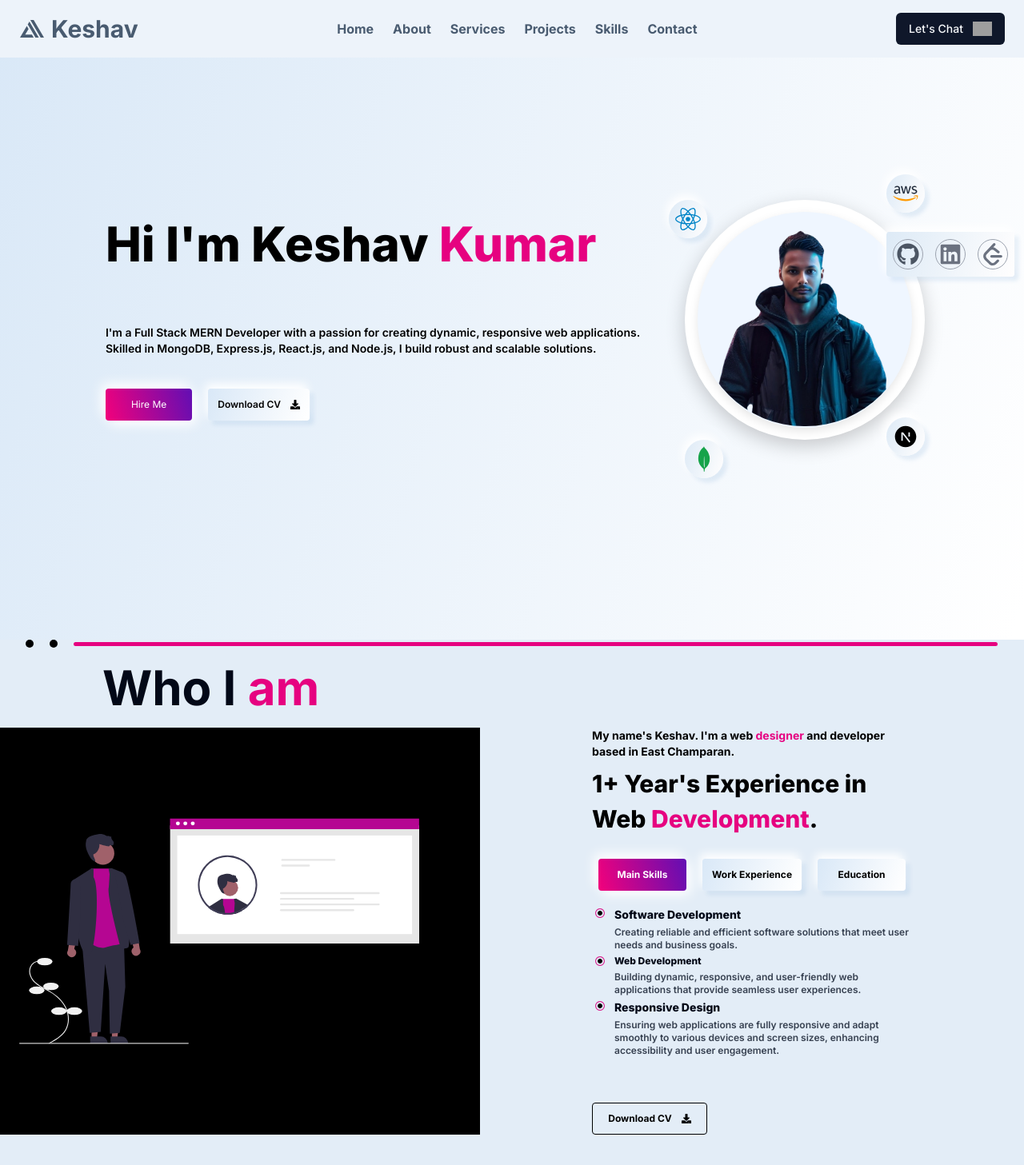
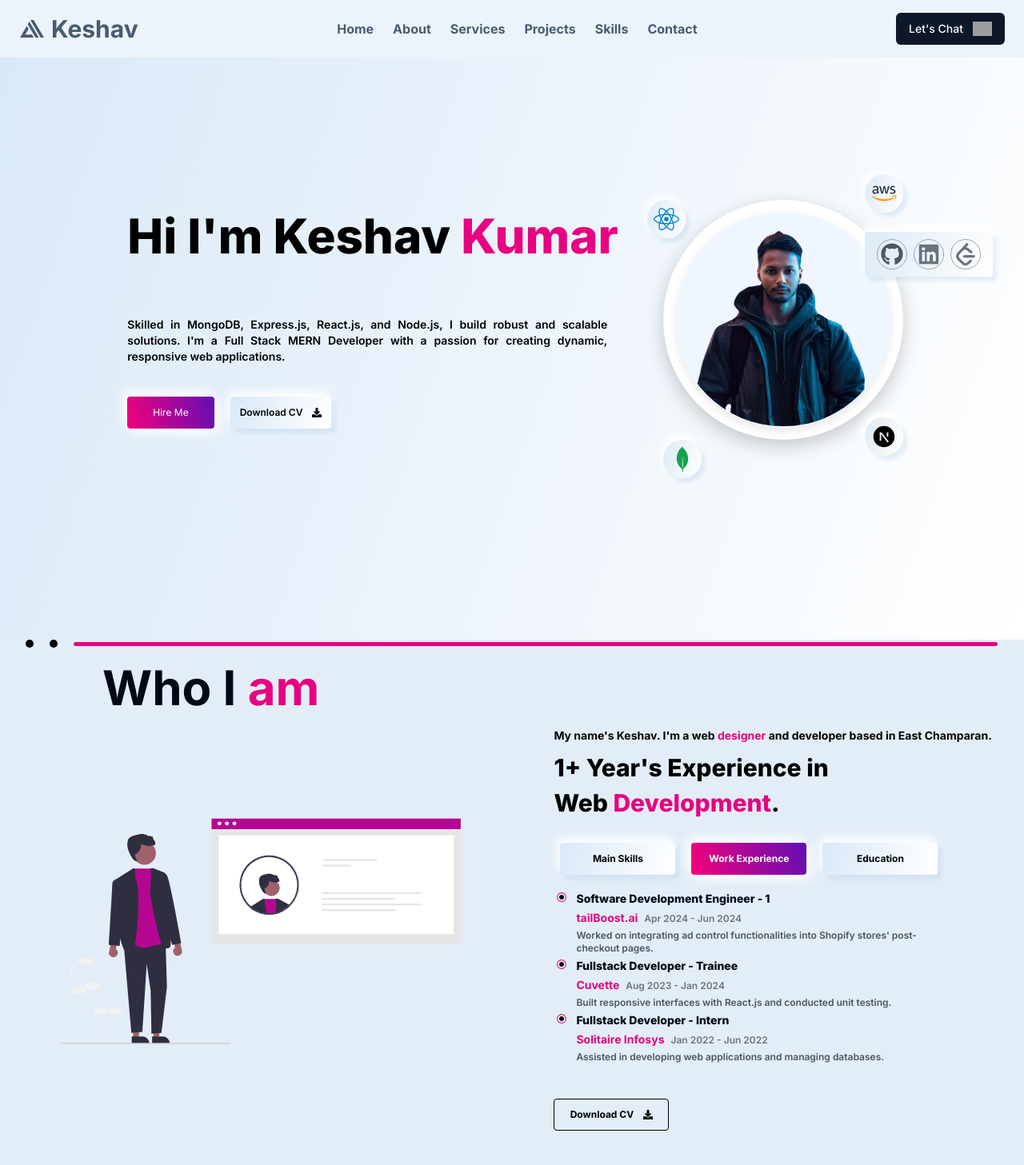
Before and after one commit to keshav7662/My_Portfolio, a React (Vite) app in the folder client/: page / in a window 1280 px wide. Shown: the top 1457 px of the page at 80% size. Built offline with nearby package versions, Linux system fonts and the light colour scheme; grey boxes are pictures that could not be loaded; the HTML template or start-up script is replaced by a standard one.

Commit message:
some dimension fixes!

```diff
--- a/client/src/App.css
+++ b/client/src/App.css
@@ -5,9 +5,7 @@
     scroll-behavior: smooth;
     font-family: "Inter", sans-serif;
 }
-body {
-    background-color: #E3EDF7;
-}
+
 
 :root {
     --box-shadow:
--- a/client/src/index.css
+++ b/client/src/index.css
@@ -84,6 +84,6 @@
   }
 }
 
-  body {
-    background-color: #E3EDF7;
+body {
+  background-color: #E3EDF7;
 }
--- a/client/src/layout/About.jsx
+++ b/client/src/layout/About.jsx
@@ -1,18 +1,13 @@
 import React, { useState, useEffect } from 'react';
-import { useSpring, animated } from '@react-spring/web';
 import { AboutMe, Ring } from '../assets/Svg';
 import { Button } from "@/components/ui/button";
 import { FaDownload } from "react-icons/fa";
-import Aos from 'aos';
 
 const About = () => {
 
-  Aos.init({
-    duration: 1000
-  });
 
-  const [activeButton, setActiveButton] = useState('main-skills');
-  const springProps = useSpring({ opacity: 1, from: { opacity: 0 }, delay: 700 });
+
+  const [activeButton, setActiveButton] = useState('experience');
 
   const handleButtonClick = (button) => {
     setActiveButton(button);
@@ -22,6 +17,35 @@ const About = () => {
     switch (activeButton) {
       case 'main-skills':
         return (
+          // <>
+          //   <div className='flex gap-2'>
+          //     <div className='h-3 mt-0.5'>
+          //       <Ring className='h-full' />
+          //     </div>
+          //     <div>
+          //       <h2 className='font-extrabold text-xs md:text-sm'>Software Development</h2>
+          //       <p className='text-xs text-gray-700 my-1 font-semibold '>Creating reliable and efficient software solutions that meet user needs and business goals.</p>
+          //     </div>
+          //   </div>
+          //   <div className='flex gap-2'>
+          //     <div className='h-3 mt-0.5'>
+          //       <Ring className='h-full' />
+          //     </div>
+          //     <div>
+          //       <h2 className='font-extrabold text-xs Md:text-sm'>Web Development</h2>
+          //       <p className='text-xs text-gray-700 my-1 font-semibold '>Building dynamic, responsive, and user-friendly web applications that provide seamless user experiences.</p>
+          //     </div>
+          //   </div>
+          //   <div className='flex gap-2'>
+          //     <div className='h-3 mt-0.5'>
+          //       <Ring className='h-full' />
+          //     </div>
+          //     <div>
+          //       <h2 className='font-extrabold text-xs md:text-sm'>Responsive Design</h2>
+          //       <p className='text-xs text-gray-700 mt-1 font-semibold '>Ensuring web applications are fully responsive and adapt smoothly to various devices and screen sizes, enhancing accessibility and user engagement.</p>
+          //     </div>
+          //   </div>
+          // </>
           <>
             <div className='flex gap-2'>
               <div className='h-3 mt-0.5'>
@@ -29,25 +53,21 @@ const About = () => {
               </div>
               <div>
                 <h2 className='font-extrabold text-xs md:text-sm'>Software Development</h2>
-                <p className='text-xs text-gray-700 my-1 font-semibold '>Creating reliable and efficient software solutions that meet user needs and business goals.</p>
+                <p className='text-xs text-gray-600 my-1 font-semibold'>Creating reliable and efficient software solutions that meet user needs and business goals.</p>
               </div>
             </div>
             <div className='flex gap-2'>
-              <div className='h-3 mt-0.5'>
-                <Ring className='h-full' />
-              </div>
+              <div className='h-3 mt-0.5'><Ring className='h-full' /></div>
               <div>
-                <h2 className='font-extrabold text-xs Md:text-sm'>Web Development</h2>
-                <p className='text-xs text-gray-700 my-1 font-semibold '>Building dynamic, responsive, and user-friendly web applications that provide seamless user experiences.</p>
+                <h2 className='font-extrabold text-xs md:text-sm'>Web Development</h2>
+                <p className='text-xs text-gray-600 my-1 font-semibold'>Building dynamic, responsive, and user-friendly web applications that provide seamless user experiences.</p>
               </div>
             </div>
             <div className='flex gap-2'>
-              <div className='h-3 mt-0.5'>
-                <Ring className='h-full' />
-              </div>
+              <div className='h-3 mt-0.5'><Ring className='h-full' /></div>
               <div>
                 <h2 className='font-extrabold text-xs md:text-sm'>Responsive Design</h2>
-                <p className='text-xs text-gray-700 mt-1 font-semibold '>Ensuring web applications are fully responsive and adapt smoothly to various devices and screen sizes, enhancing accessibility and user engagement.</p>
+                <p className='text-xs text-gray-600 my-1 font-semibold'>Ensuring web applications are fully responsive and adapt smoothly to various devices and screen sizes, enhancing accessibility and user engagement.</p>
               </div>
             </div>
           </>
@@ -94,6 +114,7 @@ const About = () => {
         );
       case 'education':
         return (
+
           <>
             <div className='flex gap-2'>
               <div className='h-3 mt-0.5'>
@@ -101,25 +122,21 @@ const About = () => {
               </div>
               <div>
                 <h2 className='font-extrabold text-xs md:text-sm'>Bachelor of Technology - <span className='text-xs text-gray-500 my-1 font-semibold '>2018-2022</span></h2>
-                <p className='text-xs text-title-rgba my-1 font-semibold'>Chandigarh Group of Colleges, Mohali, Punjab.</p>
+                <p className='text-xs text-gray-600 my-1 font-semibold'>Chandigarh Group of Colleges, Mohali, Punjab.</p>
               </div>
             </div>
             <div className='flex gap-2'>
-              <div className='h-3 mt-0.5'>
-                <Ring className='h-full' />
-              </div>
+              <div className='h-3 mt-0.5'><Ring className='h-full' /></div>
               <div>
                 <h2 className='font-extrabold text-xs md:text-sm'>Senior Secondary School - XII - <span className='text-xs text-gray-500 my-1 font-semibold '>2016-2018</span></h2>
-                <p className='text-xs text-title-rgba my-1 font-semibold'>K.T College, East Champaran, Bihar.</p>
+                <p className='text-xs text-gray-600 my-1 font-semibold'>K.T College, East Champaran, Bihar.</p>
               </div>
             </div>
             <div className='flex gap-2'>
-              <div className='h-3 mt-0.5'>
-                <Ring className='h-full' />
-              </div>
+              <div className='h-3 mt-0.5'><Ring className='h-full' /></div>
               <div>
                 <h2 className='font-extrabold text-xs md:text-sm'>Secondary School - X - <span className='text-xs text-gray-500 my-1 font-semibold '>2015</span></h2>
-                <p className='text-xs text-title-rgba my-1 font-semibold'>Shantiniketan Jubilee School, East Champaran, Bihar.</p>
+                <p className='text-xs text-gray-600 my-1 font-semibold'>Shantiniketan Jubilee School, East Champaran, Bihar.</p>
               </div>
             </div>
           </>
@@ -130,55 +147,64 @@ const About = () => {
   };
 
   return (
-    <animated.section id="about" style={springProps} className={'bg-[#E3EDF7'} data-aos="fade-up" data-aos-duration="1000" >
+    <section id="about">
       <h2 className='text-4xl md:text-6xl ml-5 md:ml-32 my-5 font-bold'>
         Who I <span className='text-title-rgba'>am</span>
       </h2>
-      <div className="flex flex-col lg:flex-row" >
-        <div className='w-full lg:max-w-[600px] bg-black px-6'>
-          <AboutMe className="w-full lg:w-[500px]" />
+      <div className="flex flex-col lg:flex-row ">
+        <div className='w-full flex justify-center px-6'>
+          <AboutMe className="w-full xl:w-[500px]" />
         </div>
-        <div className=' mx-auto text-left max-w-[330px] lg:max-w-[400px] flex flex-col'>
+        <div className='w-full mx-auto flex '>
+          <div className='mx-auto text-left w-full md:w-auto px-3 '>
             <p className='text-sm text-black font-bold'>
               My name's Keshav. I'm a web <span className='text-title-rgba'>designer</span> and developer based in East Champaran.
             </p>
-          <h1 className='text-black font-extrabold text-2xl md:text-3xl my-3'>
+            <h1 className='text-black   font-extrabold text-2xl md:text-3xl my-3'>
               <span>1+ Year's Experience in</span>
               <p className='font-extrabold text-2xl md:text-3xl mt-2'>
                 Web <span className='text-title-rgba'>Development</span>.
               </p>
             </h1>
-          <div className='flex justify-center lg:justify-start items-center gap-2 md:gap-5 my-5  px-2'>
+            <div className='flex flex-col min-h-[400px]'>
+              <div className='flex  items-center gap-2 md:gap-5 my-5 px-2'>
                 <Button
-              className={`px-3 w-40 text-xs rounded-sm hover:scale-105 transform transition-transform duration-200 font-bold ${activeButton === 'main-skills' ? 'hire-me text-white duration-300' : 'download-cv text-black'}`}
+                  className={`px-3 w-36 text-xs rounded-sm hover:scale-105 transform transition-transform duration-200 font-bold ${activeButton === 'main-skills' ? 'hire-me text-white duration-300' : 'download-cv text-black'}`}
                   onClick={() => handleButtonClick('main-skills')}
                 >
                   Main Skills
                 </Button>
                 <Button
-              className={`px-3 text-xs w-40 rounded-sm hover:scale-105 transform transition-transform duration-200 font-bold ${activeButton === 'experience' ? 'hire-me text-white' : 'download-cv text-black'}`}
+                  className={`px-3 text-xs w-36 rounded-sm hover:scale-105 transform transition-transform duration-200 font-bold ${activeButton === 'experience' ? 'hire-me text-white' : 'download-cv text-black'}`}
                   onClick={() => handleButtonClick('experience')}
                 >
                   Work Experience
                 </Button>
                 <Button
-              className={`px-3 text-xs w-40 rounded-sm hover:scale-105 transform transition-transform duration-200 font-bold ${activeButton === 'education' ? 'hire-me text-white' : 'download-cv text-black'}`}
+                  className={`px-3 text-xs w-36 rounded-sm hover:scale-105 transform transition-transform duration-200 font-bold ${activeButton === 'education' ? 'hire-me text-white' : 'download-cv text-black'}`}
                   onClick={() => handleButtonClick('education')}
                 >
                   Education
                 </Button>
               </div>
-          {/* Conditional content */}
-          <div className=' flex flex-col overflow-y-auto'>
+              {/* Content area */}
+              <div className='max-w-[500px]  overflow-y-auto'>
                 {renderContent()}
               </div>
-          {/* Conditional content */}
-          <Button className='w-36 text-black bg-transparent border border-black rounded-sm text-xs font-bold ml-3 md:ml-0 hover:bg-black hover:text-white mt-auto'>
+              {/* Fixed button */}
+              <div className='mt-auto py-5'>
+                <Button className='w-36 text-black bg-transparent border border-black rounded-sm text-xs font-bold hover:bg-black hover:text-white'>
                   Download CV <FaDownload className='ml-3' />
                 </Button>
               </div>
             </div>
-    </animated.section>
+          </div>
+        </div>
+
+      </div>
+
+
+    </section>
   );
 };
 
--- a/client/src/layout/Home.jsx
+++ b/client/src/layout/Home.jsx
@@ -1,5 +1,4 @@
 import React, { useEffect } from 'react';
-import { useSpring, animated } from '@react-spring/web';
 import { Button } from "@/components/ui/button";
 import { FaDownload } from "react-icons/fa";
 import userImage from '../assets/userAsset/keshav1.png'
@@ -13,18 +12,13 @@ import { SiLeetcode } from "react-icons/si";
 import { AwsLogo } from '../assets/Svg'
 import { Link } from 'react-scroll'
 
-import Aos from 'aos';
 
 const Home = () => {
-  const springProps = useSpring({ opacity: 1, from: { opacity: 0 }, delay: 500 });
-  Aos.init({
-    duration: 2000
-  })
+
   return (
-    <animated.section
+    <section
       id="home"
-      style={springProps}
-      className="h-screen  download-cv "
+      className="py-24  xl:py-0  download-cv  w-full"
 
     >
 
@@ -35,22 +29,19 @@ const Home = () => {
       </div> */}
 
 
-      <div className='flex flex-col items-center justify-center h-screen w-full lg:flex-row gap-12' data-aos="fade-up" data-aos-duration="2000">
-        <div className='text-center p-2 lg:text-left' data-aos="fade-right" data-aos-duration="2000">
-          <h1 className='text-black font-extrabold text-3xl lg:text-6xl' >
+      <div className='flex flex-col items-center lg:h-screen  justify-center  lg:flex-row gap-12' >
+        <div className='text-center p-2 lg:text-left ' >
+          <h1 className='text-black font-extrabold text-3xl lg:text-5xl xl:text-6xl' >
             <span className="">Hi I'm Keshav <span className='text-title-rgba'>Kumar</span></span>
           </h1>
-          <h2 className='text-black text-xl lg:text-4xl font-bold mt-2'>
+          <h2 className='text-black text-xl lg:text-2xl xl:text-4xl font-bold mt-2'>
             <span className="typing">Fullstack Web Developer.</span>
           </h2>
-          <p className='mt-4 text-xs xl:text-sm font-semibold text-black'>
+          <p className='mt-4 text-xs text-justify lg:text-sm font-semibold text-black md:w-[600px] lg:w-[400px] xl:w-[600px]'>
+            Skilled in MongoDB, Express.js, React.js, and Node.js, I build robust and scalable solutions.
             I'm a Full Stack MERN Developer with a passion for creating dynamic, responsive web applications.
           </p>
-          <p className='text-xs xl:text-sm font-semibold text-black'>
-            Skilled in MongoDB, Express.js, React.js, and Node.js, I build robust and scalable solutions.
-          </p>
-          <div className='flex justify-center lg:justify-start items-center gap-5 mt-10'>
-
+          <div className='flex justify-center lg:justify-start items-center gap-5 mt-10 '>
             <Link to='contact'  offset={-1} className='hire-me py-3 px-8 rounded-sm text-xs cursor-pointer text-white '>
               Hire Me
             </Link>
@@ -64,22 +55,22 @@ const Home = () => {
             </a>
           </div>
         </div>
-        <div className='relative' data-aos="fade-left" data-aos-duration="2000">
+        <div className='relative' >
           <div className='w-[300px] flex justify-center'>
             <div className='flex justify-center items-center bg-white md:p-4 h-[200px] w-[200px] lg:h-[300px] lg:w-[300px] rounded-full ring-container'>
               <div className='bg-blue-50 rounded-full flex justify-center items-center h-[170px] w-[170px] lg:h-[270px] lg:w-[270px] image-holder'>
                 <img src={userImage} alt="Your Image" className='rounded-full' />
               </div>
             </div>
-            <div className='icon w-28 h-10 md:w-36 md:h-10 lg:w-40 lg:h-14 flex items-center justify-between px-2 rounded-sm absolute cursor-pointer top-10 -right-6 md:-right-16 lg:-right-28 z-10 '>
+            <div className='icon w-26 h-10 md:w-36 md:h-10 lg:w-40 lg:h-14 flex items-center gap-2 justify-center px-2 rounded-sm absolute cursor-pointer top-10 -right-2 md:-right-16  xl:-right-28  z-10 '>
               <a href="https://github.com/keshav7662" target="_blank" rel="noopener noreferrer" className='text-gray-600 hover:rotate-12 hover:text-gray-800 hover:scale-110 duration-200 border border-gray-400 hover:border-gray-800 rounded-full p-1'>
-                <FaGithub className='text-[18px] md:text-[24px] lg:text-[28px]' />
+                <FaGithub className='text-[18px] md:text-[24px] xl:text-[28px]' />
               </a>
               <a href="https://www.linkedin.com/in/keshavkumar7662/" target="_blank" rel="noopener noreferrer" className='text-gray-500 hover:-rotate-12 hover:text-blue-600 hover:scale-110 duration-200 border border-gray-400 hover:border-blue-500 rounded-full p-1'>
-                <FaLinkedin className='text-[18px] md:text-[24px] lg:text-[28px]' />
+                <FaLinkedin className='text-[18px] md:text-[24px] xl:text-[28px]' />
               </a>
               <a href="https://leetcode.com/u/Keshav_7662/" target="_blank" rel="noopener noreferrer" className='text-gray-500 hover:rotate-12 hover:text-amber-500 hover:scale-110 duration-200 border border-gray-400 hover:border-amber-500 rounded-full p-1'>
-                <SiLeetcode className='text-[18px] md:text-[24px] lg:text-[28px]' />
+                <SiLeetcode className='text-[18px] md:text-[24px] xl:text-[28px]' />
               </a>
             </div>
 
@@ -103,7 +94,7 @@ const Home = () => {
         </div>
       </div>
 
-    </animated.section>
+    </section>
   );
 };
 
--- a/client/src/layout/Navbar.jsx
+++ b/client/src/layout/Navbar.jsx
@@ -1,5 +1,4 @@
 import React, { useState, useEffect } from 'react';
-import { useSpring, animated } from '@react-spring/web';
 import { IoLogoAmplify } from "react-icons/io5";
 import { Button } from "@/components/ui/button";
 import { TiThMenu } from "react-icons/ti";
@@ -9,7 +8,6 @@ import { DarkMode } from '../assets/Svg'
 import { Link } from 'react-scroll'
 
 const Navbar = () => {
-  const springProps = useSpring({ opacity: 1, from: { opacity: 0 }, delay: 300 });
   const [showNavDialog, setShowNavDialog] = useState(false);
 
   useEffect(() => {
@@ -66,8 +64,8 @@ const Navbar = () => {
   ];
 
   return (
-    <animated.header style={springProps} className={'fixed w-full z-20'}>
-      <nav className='flex justify-between items-center bg-white-rgba text-black-rgba px-6 py-4 '>
+    <navbar className={'fixed top-0 w-full z-20'}>
+      <nav className='flex justify-between items-center bg-white-rgba text-black-rgba px-6  py-4 '>
         <a href='#home' className='flex items-center gap-2 cursor-pointer' onClick={handleRedirectHome}>
           <IoLogoAmplify size={32} />
           <h1 className="text-3xl font-bold hidden md:block">Keshav</h1>
@@ -77,7 +75,7 @@ const Navbar = () => {
             links.map((link, i) => (
               <Link
                 to={link.address}
-                offset={-100}
+                offset={-80}
                 className='cursor-pointer'
               >
                 {link.link}
@@ -115,7 +113,7 @@ const Navbar = () => {
               links.map((link, i) => (
                 <Link
                   to={link.address}
-                  offset={-100}
+                  offset={-80}
                   // smooth={true}
                   duration={2000}
                   onClick={() => handleLinkClick(link.address)}
@@ -134,7 +132,7 @@ const Navbar = () => {
           </Button>
         </div>
       </nav>
-    </animated.header>
+    </navbar>
   );
 };
 
--- a/client/src/layout/Projects.jsx
+++ b/client/src/layout/Projects.jsx
@@ -1,5 +1,4 @@
 import React, { useState, useRef } from 'react';
-import { useSpring, animated } from '@react-spring/web';
 import { ChemicalIcon, AddIcon, UpIcon } from '../assets/Svg';
 import { Button } from "@/components/ui/button";
 import Quizzie from '../assets/projects/Quizzie.png';
@@ -53,7 +52,6 @@ const ImagePopup = ({ images, currentIndex, onClose, onPrev, onNext }) => {
 };
 
 const Projects = () => {
-  const springProps = useSpring({ opacity: 1, from: { opacity: 0 }, delay: 900 });
   const [popupState, setPopupState] = useState({ images: [], index: null });
   const [showMore, setShowMore] = useState(false);
   const projectsRef = useRef(null);
@@ -126,14 +124,14 @@ const Projects = () => {
   const visibleProjects = showMore ? projects : projects.slice(0, 4);
 
   return (
-    <animated.section id="projects" style={springProps} ref={projectsRef}>
+    <section id="projects"  ref={projectsRef}>
       <div className="bg-[#E3EDF7]">
         <h2 className='text-4xl md:text-6xl text-center font-bold my-8'>My Creative <span className='text-title-rgba'>Works</span></h2>
-        <div className="flex flex-wrap flex-col md:flex-row items-center justify-center gap-8" data-aos="fade-up" data-aos-duration="1000">
+        <div className="flex flex-wrap flex-col md:flex-row items-center justify-center gap-8" >
           {visibleProjects.map((project, index) => (
             <div
               key={index}
-              className="download-cv bg-gray-100 p-4 md:p-6 rounded-lg transition-transform transform hover:scale-95 duration-500 w-[320px] md:w-[500px] flex flex-col cursor-pointer" data-aos="fade-up" data-aos-duration="1000"
+              className="download-cv bg-gray-100 p-4 md:p-6 rounded-lg transition-transform transform hover:scale-95 duration-500 w-[320px] md:w-[350px] lg:w-[450px] xl:w-[550px] flex flex-col cursor-pointer"
 
             >
               <div >
@@ -194,7 +192,7 @@ const Projects = () => {
         onPrev={prevImage}
         onNext={nextImage}
       />
-    </animated.section>
+    </section>
   );
 };
 
--- a/client/src/layout/Services.jsx
+++ b/client/src/layout/Services.jsx
@@ -1,15 +1,11 @@
 import React, { useState, useRef, useEffect } from 'react';
-import { useSpring, animated } from '@react-spring/web';
 import { ChemicalIcon, AddIcon, UpIcon } from '../assets/Svg';
 import { Button } from "@/components/ui/button";
-import Aos from 'aos';
 
 const Work = () => {
     const [showMore, setShowMore] = useState(false);
-    const springProps = useSpring({ opacity: 1, from: { opacity: 0 }, delay: 900 });
     const projectsRef = useRef(null);
 
-    Aos.init({});
 
     const cards = [
         {
@@ -41,17 +37,16 @@ const Work = () => {
     };
 
     return (
-        <animated.section id="services" style={springProps} ref={projectsRef} >
+        <section id="services"  ref={projectsRef} >
             <div className="mx-auto" >
                 <h2 className='text-4xl md:text-6xl my-8 text-center font-bold'>
                     What I <span className='text-title-rgba'>Do</span>
                 </h2>
-                <div className="flex flex-wrap justify-center  gap-8"  data-aos="fade-up"
-                            data-aos-duration="1000">
+                <div className="flex flex-wrap justify-center  gap-8" >
                     {visibleCards.map((card, index) => (
                         <div
                             key={index}
-                            className="download-cv bg-gray-100 p-6 rounded-lg transition-transform transform hover:scale-105  w-[320px] md:w-[350px] min-h-[400px] flex flex-col"
+                            className="download-cv bg-gray-100 p-6 rounded-lg transition-transform transform hover:scale-105  w-[320px] md:w-[300px] xl:w-[350px] min-h-[400px] flex flex-col"
 
                         >
                             <div className='chemical-icon bg-[#E3EDF7] h-16 w-16 rounded-lg p-2 border-inherit'>
@@ -75,7 +70,7 @@ const Work = () => {
                     </Button>
                 </div>
             </div>
-        </animated.section>
+        </section>
     );
 };
 
--- a/client/vite.config.js
+++ b/client/vite.config.js
@@ -9,4 +9,7 @@ export default defineConfig({
       "@": path.resolve(__dirname, "./src"),
     },
   },
+  server:{
+    host:true
+  }
 })
```
Also changed, not shown: client/src/layout/Contact.jsx (+6 -6 lines). Lines whose indentation alone changed are shown as unchanged.
